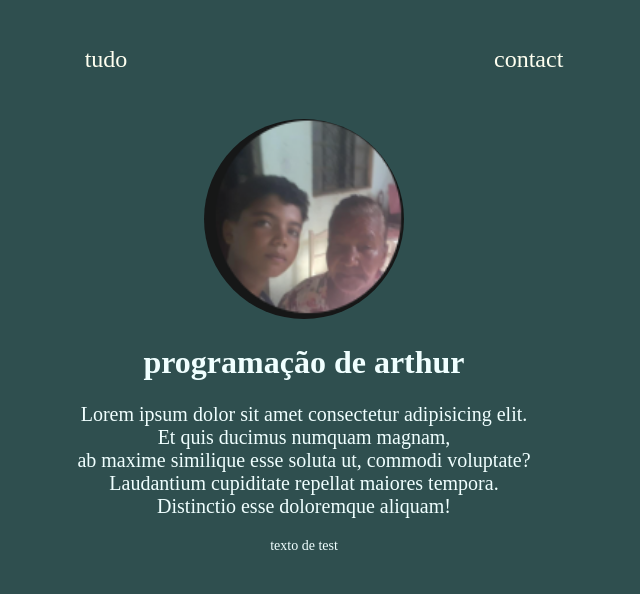
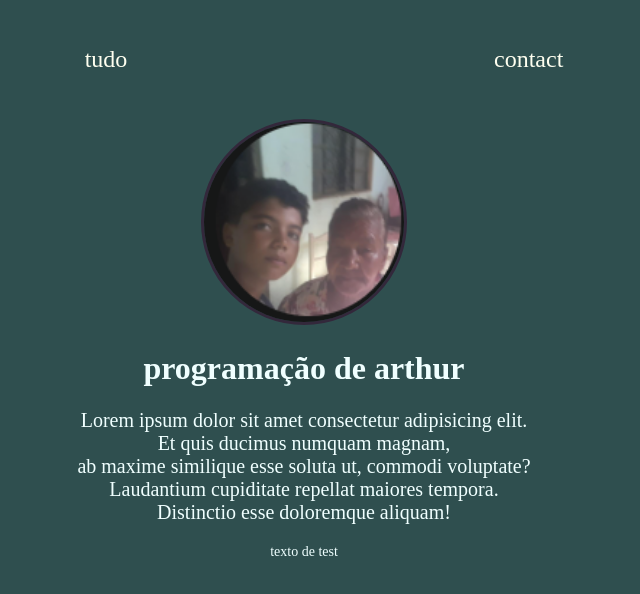
Before and after one commit to arthur660-afk/portfolildo-meu-pisK, a plain HTML site: page index.html in a window 1280 px wide. Shown: the whole page, without its empty margins (336-976 px from the left). Drawn offline with Linux system fonts and the light colour scheme.

Commit message:
Atualizassãode textos

```diff
--- a/css/style.css
+++ b/css/style.css
@@ -36,6 +36,7 @@ header img /*imagem do header*/ {
     height: 200px;
     border-radius: 50%;
     margin-top: 20px;
+    border: 3px solid rgb(51, 40, 59);
 }
 #texto /*texto loram ipslom*/ {
     font-size: 20px;
```
